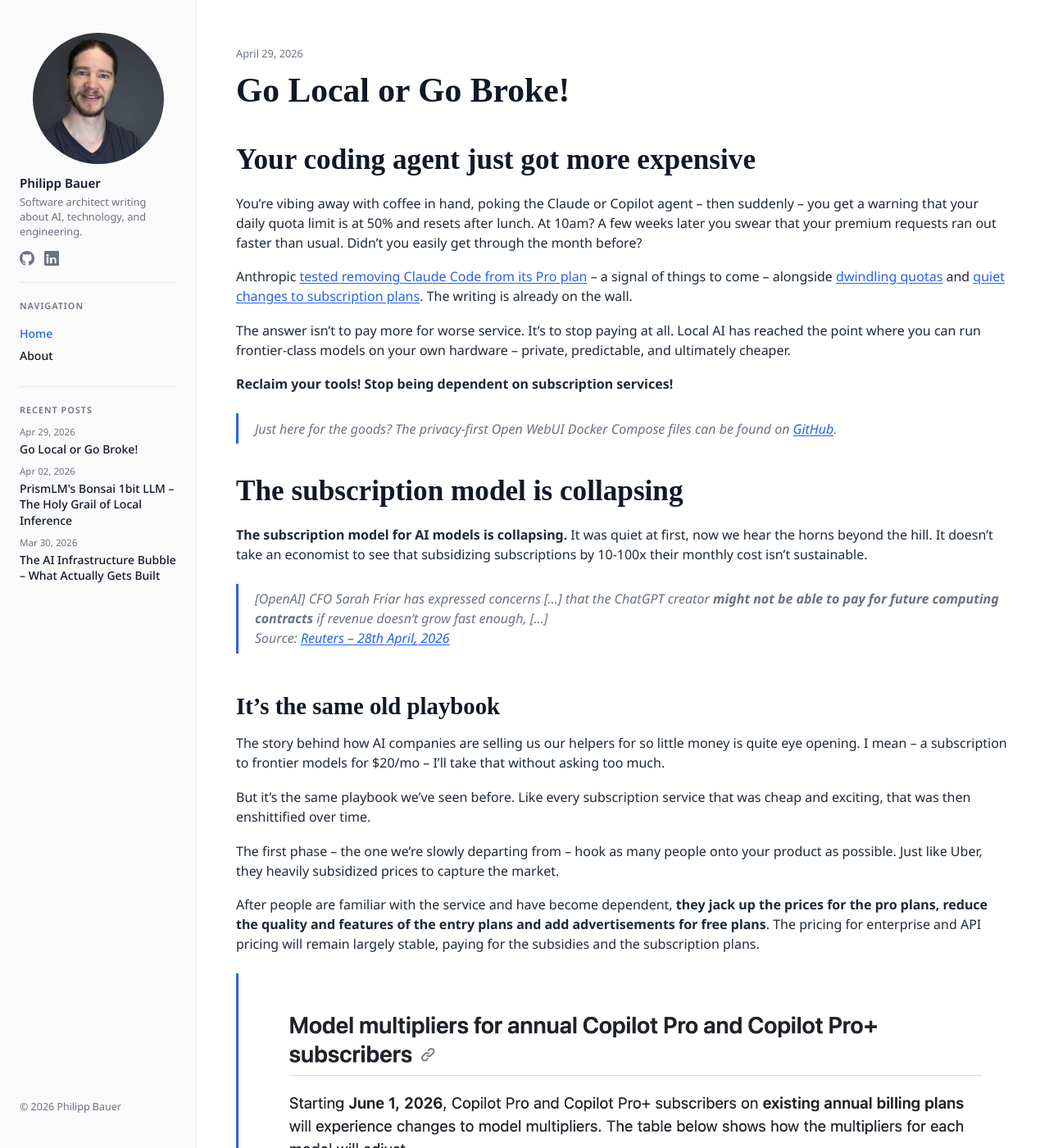
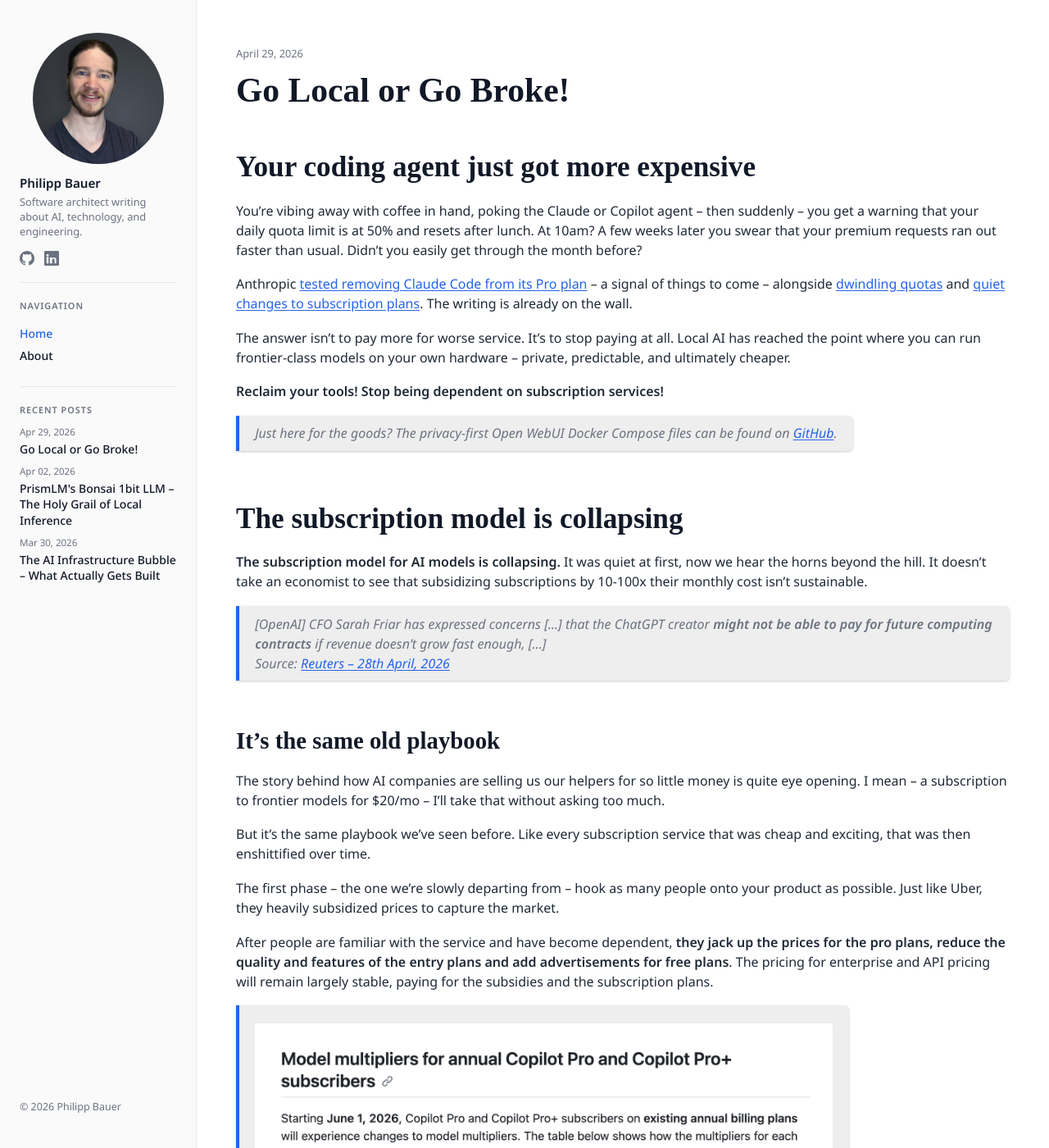
Before and after one commit to philippjbauer/philippjbauer.github.io, a Jekyll site: the page built from index.md, in a window 1280 px wide and 1400 px high. Shown: the whole window at 82% size. Built offline with Jekyll 4.4.1, drawn with Linux system fonts in a browser that asks for light colours; some web fonts are replaced.

Commit message:
Enhance post styling for improved readability and aesthetics, including margin adjustments, blockquote design, and image responsiveness
Co-authored-by: Copilot <copilot@github.com>

```diff
--- a/assets/css/style.css
+++ b/assets/css/style.css
@@ -154,21 +154,35 @@ body {
   font-weight: 700;
   line-height: 1.25;
   color: var(--text);
-  margin: 0 0 12px;
+  margin: 0 0 0.75em;
 }
 .post h2 {
   font-family: "Fjord One", serif;
   font-size: 2.2rem;
   font-weight: 700;
   color: var(--text);
-  margin: 1em 0 0.5em;
+  margin: 1.25em 0 0.5em;
   line-height: 1.3;
 }
-.post h3 { font-family: "Fjord One", serif; font-size: 1.8rem; font-weight: 600; color: var(--text); margin: 1.5em 0 0.4em }
+.post h3 {
+  font-family: "Fjord One", serif;
+  font-size: 1.8rem;
+  font-weight: 600;
+  color: var(--text);
+  margin: 1.25em 0 0.5em
+}
 
-.post h4 { font-family: "Fjord One", serif; font-size: 1.4rem; font-weight: 600; color: var(--text); margin: 1.5em 0 0.4em }
+.post h4 {
+  font-family: "Fjord One", serif;
+  font-size: 1.4rem;
+  font-weight: 600;
+  color: var(--text);
+  margin: 1.25em 0 0.5em
+}
 
 .post p { color: #1f2937; margin: 0 0 1.1em; font-size: 1rem }
+
+.post strong, .post b { font-weight: 600 }
 
 .post a { color: var(--accent); text-decoration: underline; text-underline-offset: 2px }
 .post a:hover { color: var(--accent-hover) }
@@ -177,13 +191,19 @@ body {
 .post li { margin-bottom: 0.4em; color: #1f2937 }
 
 .post blockquote {
-  border-left: 3px solid var(--accent);
-  margin: 1.5em 0;
-  padding: 0.4em 0 0.4em 1.25em;
+  display: inline-block;
+  background-color: #eeeeee;
+  border-left: 4px solid var(--accent);
+  margin: 0 0 1em;
+  padding: 0.6em 1.2em;
   color: var(--muted);
   font-style: italic;
+  border-radius: 0 6px 6px 0;
+  box-shadow: 0 1px 3px rgba(0, 0, 0, 0.2);
 }
 .post blockquote p { color: var(--muted); margin-bottom: 0 }
+.post blockquote img { margin: 0.75em 0 0; border-radius: 4px }
+.post blockquote img.full-width { max-width: 100%; margin: 0.75em 0 0; border-radius: 4px }
 
 .post code {
   font-family: "JetBrains Mono", "Fira Code", Menlo, Consolas, monospace;
@@ -262,7 +282,7 @@ body {
 .post .highlight .gs {
   color: #8b5cf6;
 }
-.post img { max-width: 100%; height: auto; border-radius: 4px }
+.post img { width: 100%; max-width: 80ch; height: auto; border-radius: 4px }
 
 .post hr { border: none; border-top: 1px solid var(--border); margin: 2em 0 }
 
@@ -421,6 +441,15 @@ body {
   .post tbody tr:nth-child(even) { background: #161b27 }
   .post tbody tr:hover { background: #1e2538 }
 
+  .post blockquote {
+    background-color: #111827;
+    border-left-color: var(--accent);
+    color: #d1d5db;
+    box-shadow: 0 1px 3px rgba(0, 0, 0, 0.45);
+  }
+
+  .post blockquote p { color: #d1d5db }
+
   /* Dark mode: two-column option tables */
   .post table col.option-col code {
     background: #1e1b4b;
@@ -428,6 +457,11 @@ body {
     color: #a5b4fc;
   }
   .post table col.value-col td { color: #9ca3af }
+
+  .post img,
+  .post blockquote img {
+    filter: brightness(0.8) contrast(1.1);
+  }
 }
 
 /* ── Mobile top bar (hidden on desktop) ───────────────────── */
```
